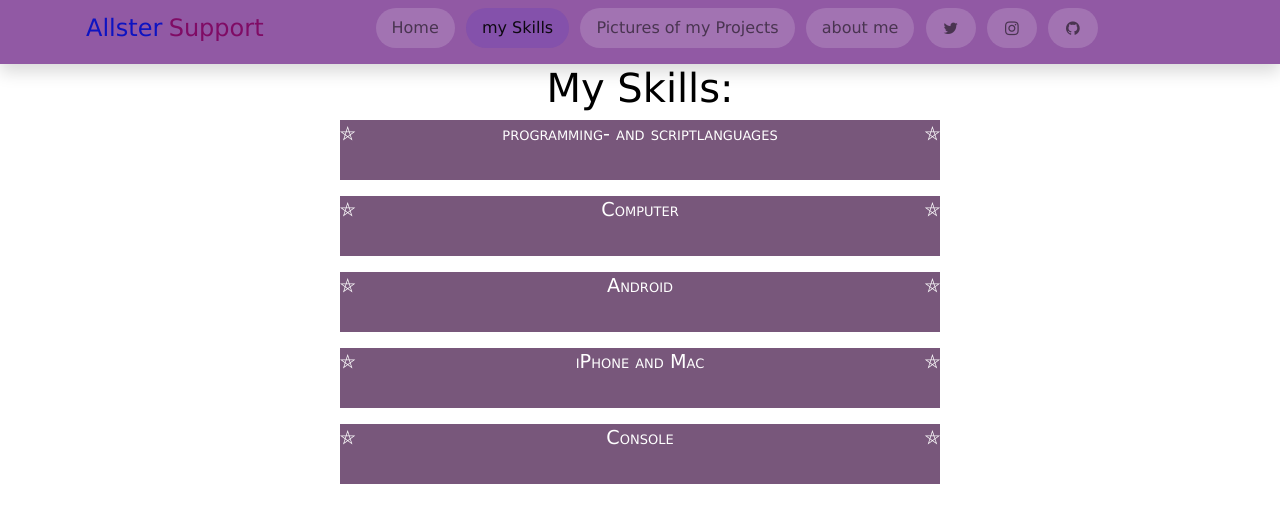
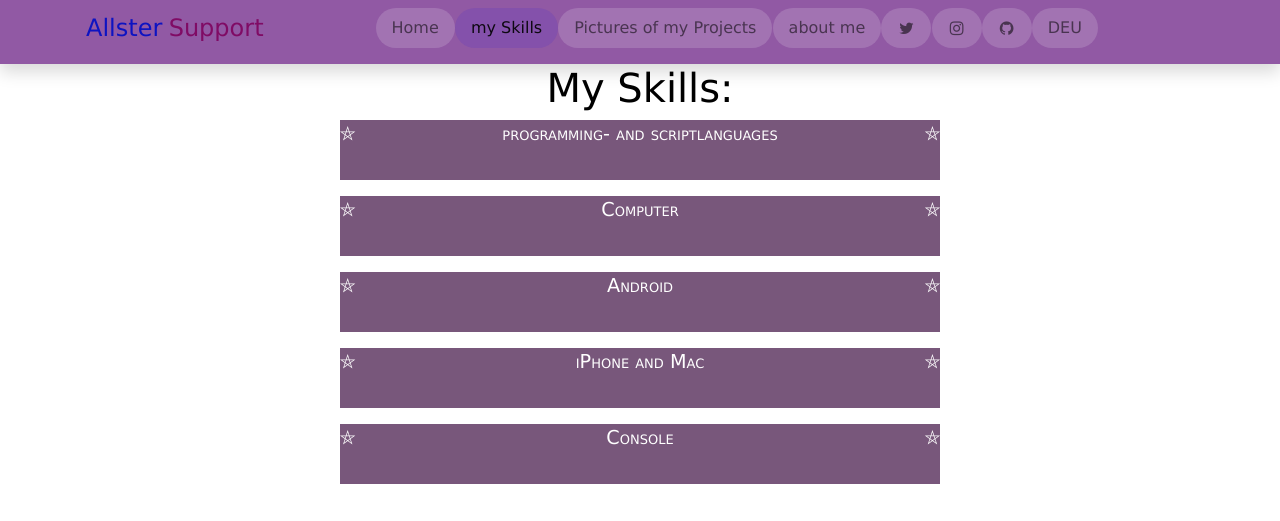
Before and after one commit to portalninja2/allster, a plain HTML site: page skillse.html in a window 1280 px wide. Drawn offline with Linux system fonts and the light colour scheme; a script that the page names is missing.

Commit message:
Update skillse.html

```diff
--- a/skillse.html
+++ b/skillse.html
@@ -56,6 +56,9 @@
                         <li class="nav-item">
                             <a href="https://github.com/allstergamer" class="nav-link btn-outline-primary rounded-pill px-3 navbac fa fa-github"></a>
                         </li>
+                                               <li class="nav-item">
+                            <a class="nav-link borderb rounded-pill px-3 navbac " href="skills.html">DEU</a>
+                           </li>
                     </ul>
                 </div>
 
```
